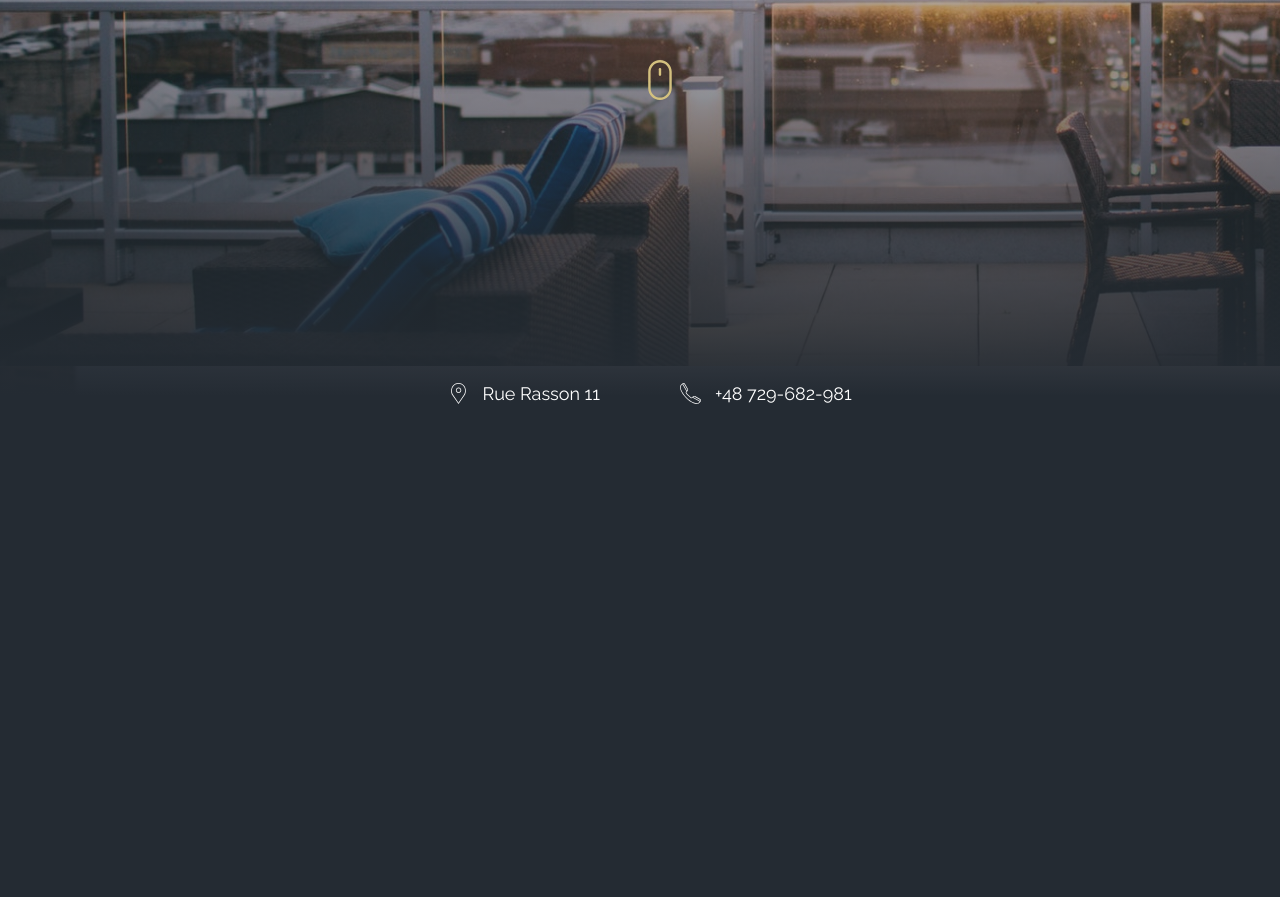
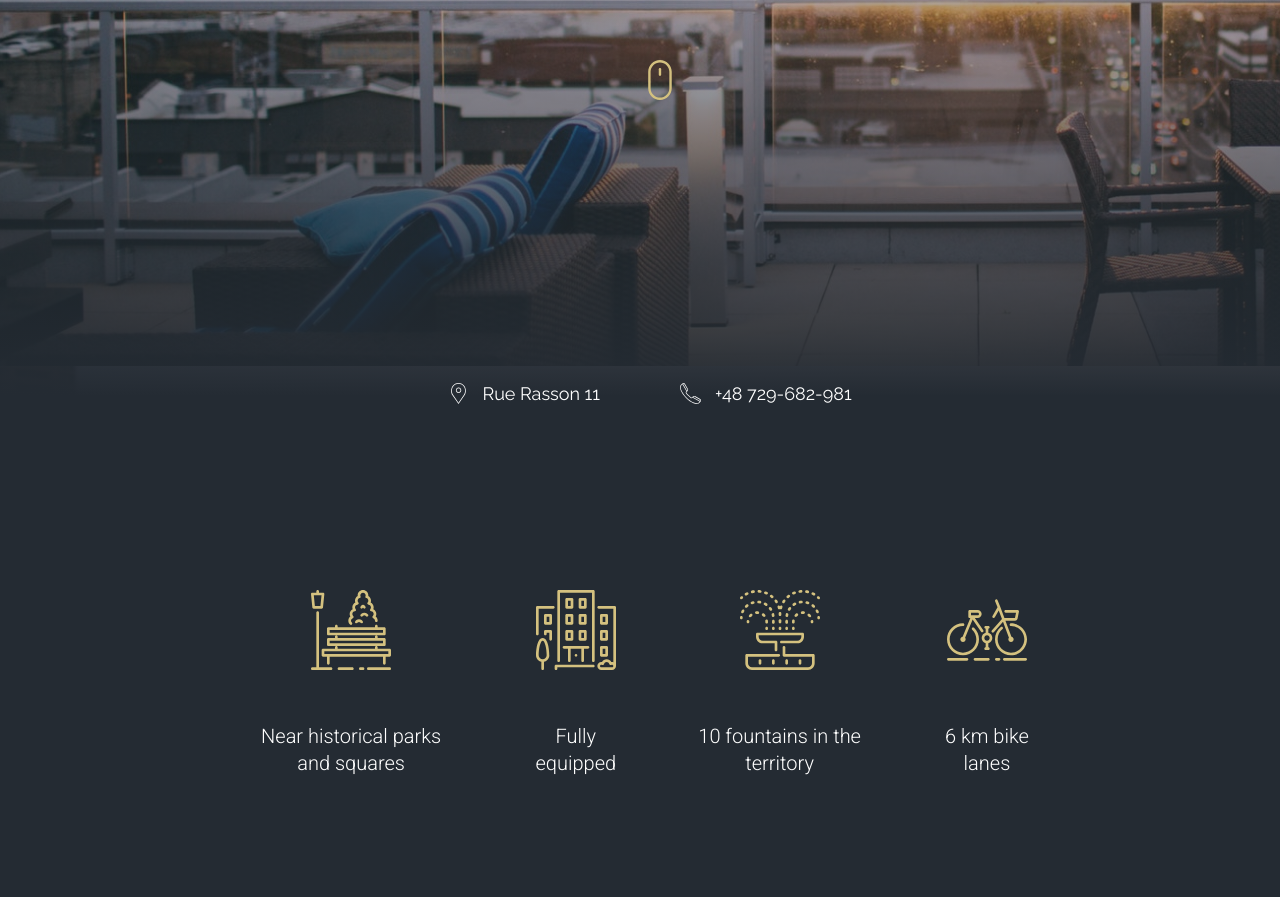
Before and after one commit to WNagorny/The-Loft-District, a plain HTML site: page index.html in a window 1280 px wide. Shown: the part 474-1371 px from the top of the page. Before the commit the page ends 944 px from the top, so only its background shows below. Drawn offline with Linux system fonts and the light colour scheme; files whose address does not match are found by name; a web font is replaced by a local one.

Commit message:
added benefits section

```diff
--- a/index.html
+++ b/index.html
@@ -59,6 +59,41 @@
    </header>
 
 
+   <main>
+      <section class="benefits" id="benefits">
+         <div class="container container--sm">
+            <div class="benefits__row">
+
+               <div class="benefits__item">
+                  <img src="./assets/benefits/bench.svg" class="benefits__item-img" alt="icon of bench and trees">
+                  <p class="benefits__item-text">Near historical
+                     parks and squares</p>
+               </div>
+
+               <div class="benefits__item">
+                  <img src="./assets/benefits/building.svg" class="benefits__item-img" alt="icon of bench and trees">
+                  <p class="benefits__item-text">
+                     Fully
+                     equipped</p>
+               </div>
+
+               <div class="benefits__item">
+                  <img src="./assets/benefits/fountain.svg" class="benefits__item-img" alt="icon of bench and trees">
+                  <p class="benefits__item-text">
+                     10 fountains
+                     in the territory</p>
+               </div>
+
+               <div class="benefits__item">
+                  <img src="./assets/benefits/bicycle.svg" class="benefits__item-img" alt="icon of bench and trees">
+                  <p class="benefits__item-text">6 km
+                     bike lanes</p>
+               </div>
+
+            </div>
+         </div>
+      </section>
+   </main>
 
 </body>
 
--- a/scss/base/_base.scss
+++ b/scss/base/_base.scss
@@ -19,5 +19,9 @@ a{
 .container{
    margin: 0 auto;
    padding: 0 15px;
-   width: 1140px;
+   max-width: 1140px;
+
+   &--sm{
+      max-width: 824px;
+   }
 }
--- /dev/null
+++ b/scss/blocks/_benefits.scss
@@ -0,0 +1,25 @@
+
+.benefits{
+   padding: 120px 0;
+   // background-color: red;
+}
+
+.benefits__row {
+	display: flex;
+	gap: 70px;
+}
+
+.benefits__item {
+	text-align: center;
+
+	&-img {
+		margin-bottom: 53px;
+	}
+
+	&-text {
+		font-size: 20px;
+      line-height: 1.35;
+      font-family: $font-secondary;
+      font-weight: 300;
+	}
+}
--- a/scss/main.scss
+++ b/scss/main.scss
@@ -8,3 +8,4 @@
 @import './blocks/header';
 @import './blocks/nav';
 @import './blocks//info';
+@import './blocks/benefits';
```
Also changed, not shown: assets/benefits/bench.svg (added), assets/benefits/bicycle.svg (added), assets/benefits/building.svg (added), assets/benefits/fountain.svg (added), css/main.css, scss/blocks/_header.scss (line endings or trailing spaces), 1 other file.
